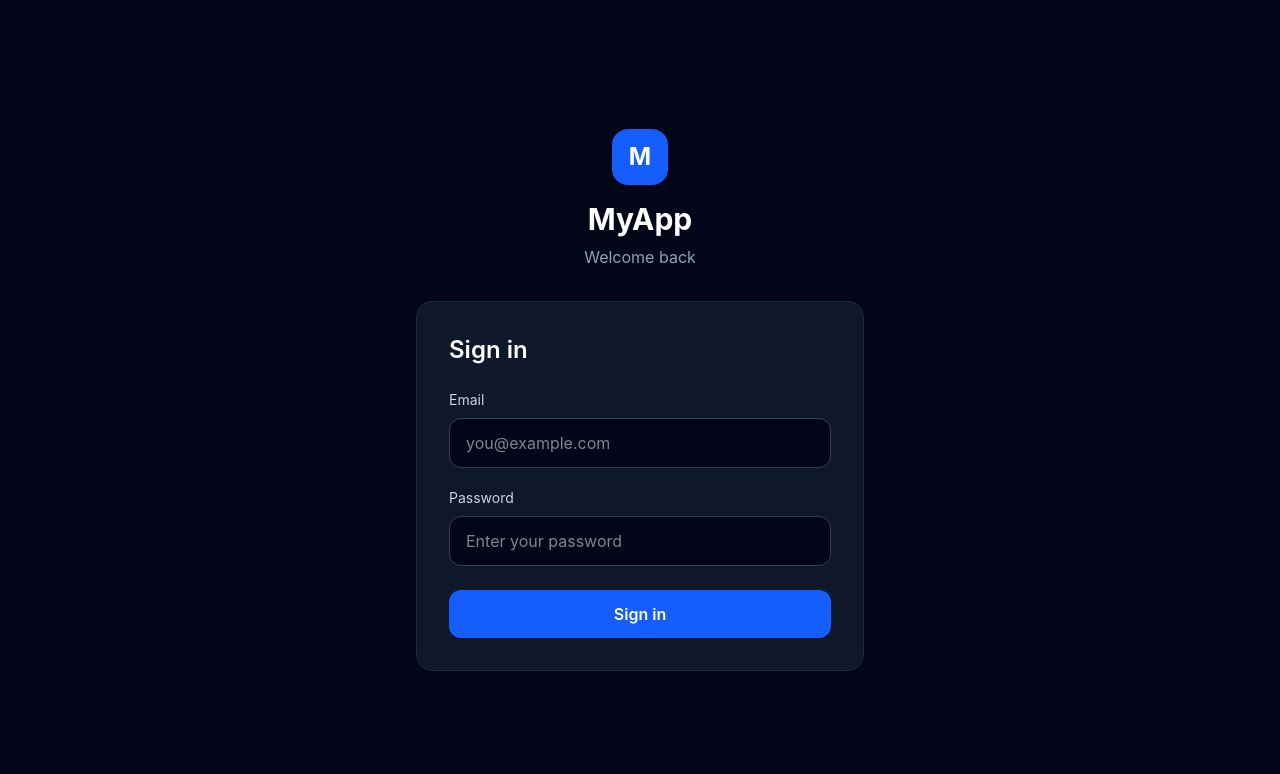
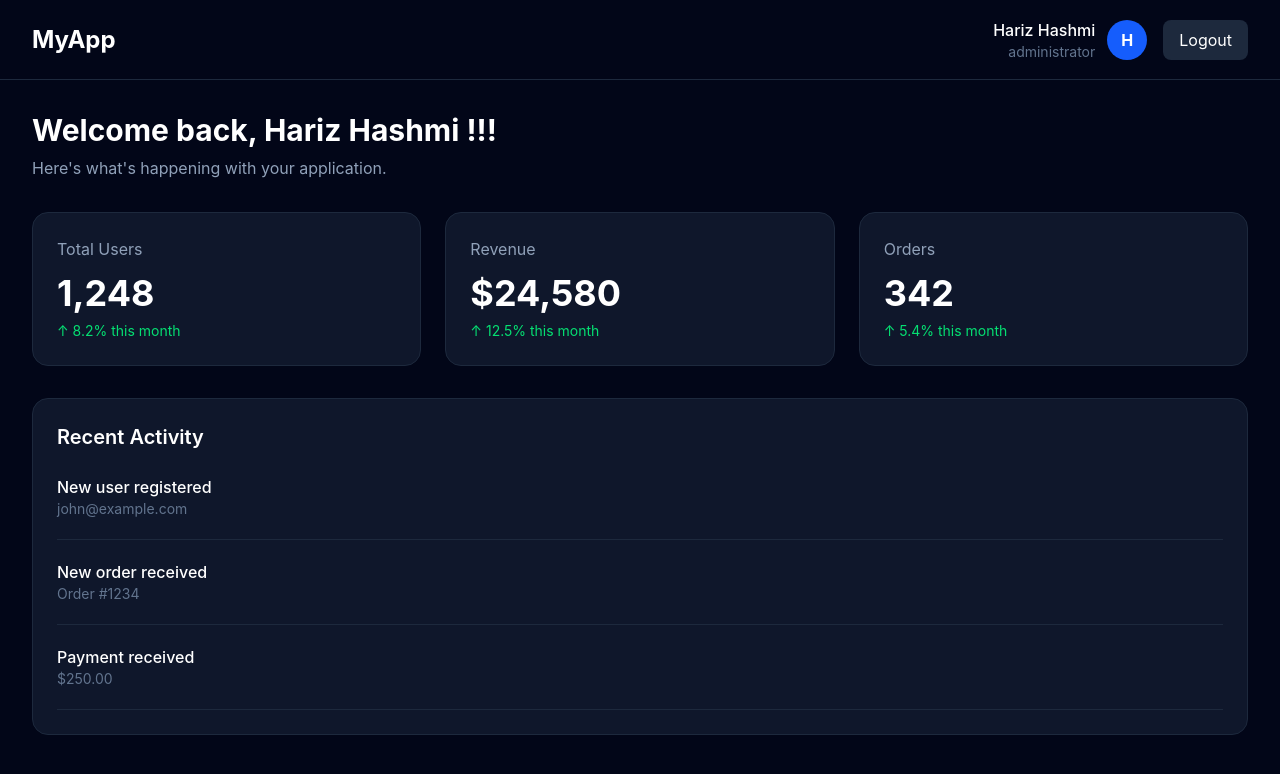
Before and after one commit to harizhashmi/myloginpage, a React (Vite) app in the folder my-landing-page/: page /dashboard in a window 1280 px wide. Shown: the top 774 px of the page. Built offline with nearby package versions, Linux system fonts and the light colour scheme.

Commit message:
change to four routes

```diff
--- a/my-landing-page/package.json
+++ b/my-landing-page/package.json
@@ -12,7 +12,8 @@
   },
   "dependencies": {
     "react": "^19.2.8",
-    "react-dom": "^19.2.8"
+    "react-dom": "^19.2.8",
+    "react-router": "^8.4.0"
   },
   "devDependencies": {
     "@eslint/js": "^10.0.1",
--- a/my-landing-page/src/App.tsx
+++ b/my-landing-page/src/App.tsx
@@ -1,8 +1,8 @@
-import { useState } from 'react'
+import { Routes, Route, useNavigate } from 'react-router'
 import Login from './pages/Login'
 import Dashboard from './pages/Dashboard'
 import Profile from './pages/Profile'
-import type { User, Page } from './types'
+import type { User } from './types'
 
 
 
@@ -18,8 +18,7 @@
     role: 'administrator',
   }
 
-  const [isLoggedIn, setIsLoggedIn] = useState(false)
-  const [currentPage, setCurrentPage] = useState<Page>('dashboard')
+  const navigate = useNavigate()
 
   function handleLogin({
     email,
@@ -29,37 +28,49 @@
       email === 'hariz@gmail.com' &&
       password === '123456'
     ) {
-      setIsLoggedIn(true)
-      setCurrentPage('dashboard')
+      navigate('dashboard')
       return true
     }
     return false
   }
 
   function handleLogout() {
-    setIsLoggedIn(false)
+    navigate('/login')
   }
+  return (
+    <Routes>
+      <Route
+        path="/"
+        element={<Login onLogin={handleLogin} />}
+      />
 
-  if (!isLoggedIn) {
-    return <Login onLogin={handleLogin} />
-  }
+      <Route
+        path="/login"
+        element={<Login onLogin={handleLogin} />}
+      />
 
-  if (currentPage === 'profile') {
-    return (
-      <Profile
-        user={user}
-        onBack={() => setCurrentPage('dashboard')}
-        onLogout={handleLogout}
+      <Route
+        path="/dashboard"
+        element={
+          <Dashboard
+            user={user}
+            onProfile={() => navigate('/profile')}
+            onLogout={handleLogout}
+          />
+        }
       />
-    )
-  }
 
-  return (
-    <Dashboard
-      user={user}
-      onProfile={() => setCurrentPage('profile')}
-      onLogout={handleLogout}
-    />
+      <Route
+        path="/profile"
+        element={
+          <Profile
+            user={user}
+            onBack={() => navigate('/dashboard')}
+            onLogout={handleLogout}
+          />
+        }
+      />
+    </Routes>
   )
 }
 
--- a/my-landing-page/src/main.tsx
+++ b/my-landing-page/src/main.tsx
@@ -2,6 +2,7 @@
 import { createRoot } from 'react-dom/client'
 import './index.css'
 import App from './App'
+import { BrowserRouter } from 'react-router'
 
 const rootElement = document.getElementById('root')
 
@@ -9,8 +10,10 @@
     throw new Error('Root element not found')
 }
 
-createRoot(rootElement).render(
+createRoot(document.getElementById('root')!).render(
     <StrictMode>
-        <App />
+        <BrowserRouter>
+            <App />
+        </BrowserRouter>
     </StrictMode>,
 )
--- a/my-landing-page/src/types.ts
+++ b/my-landing-page/src/types.ts
@@ -4,5 +4,3 @@
     email: string
     role: string
 }
-
-export type Page = 'dashboard' | 'profile'
```
Also changed, not shown: 1 other file (tests, documents, lock files or other folders).
